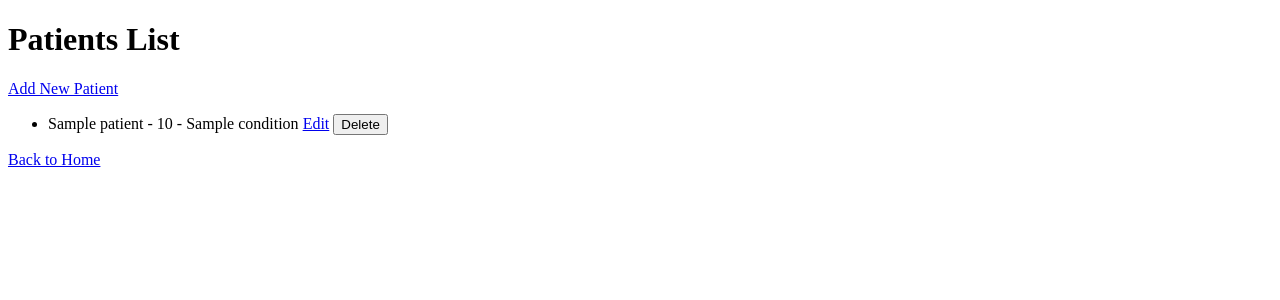
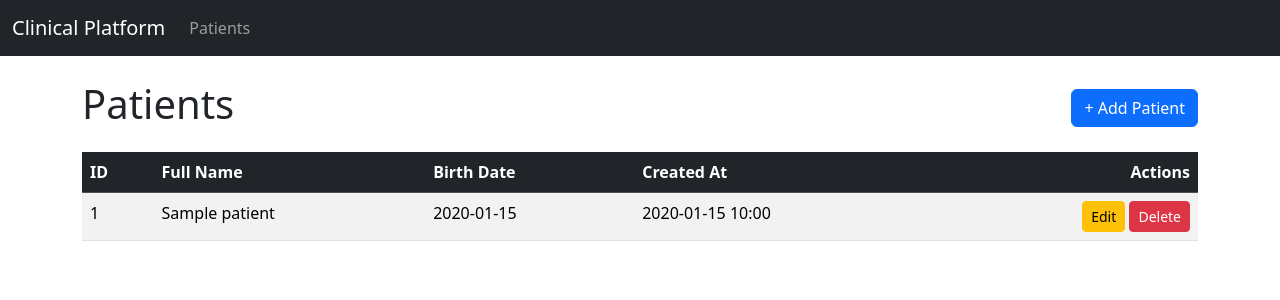
Before and after one commit to estevamcarnecine/pim-gestao-clinica-farmaceutica, a Python web app: template app/templates/patients.html in a window 1280 px wide. Shown: the top 300 px of the page. Run offline with Jinja, Linux system fonts and the light colour scheme; the template is opened without the code that fills it: most values are stand-ins (such as "Sample title", 1, 10 or a date in 2020).

Commit message:
feat(patients): add full CRUD including update and delete routes with templates

```diff
--- a/app/templates/base.html
+++ b/app/templates/base.html
@@ -2,24 +2,34 @@
 <html lang="en">
 <head>
     <meta charset="UTF-8">
-    <title>Clinical Platform</title>
-    <link rel="stylesheet" href="{{ url_for('static', filename='style.css') }}">
+    <title>{% block title %}Clinical Management{% endblock %}</title>
+    <!-- Bootstrap CSS -->
+    <link href="https://cdn.jsdelivr.net/npm/bootstrap@5.3.2/dist/css/bootstrap.min.css" rel="stylesheet">
 </head>
 <body>
-    <header>
-        <h1>Clinical Research and Pharmaceutical Production Platform</h1>
-        <nav>
-            <a href="{{ url_for('index') }}">Home</a> |
-            <a href="{{ url_for('get_patients') }}">Patients</a>
-        </nav>
-    </header>
+    <!-- Navbar -->
+    <nav class="navbar navbar-expand-lg navbar-dark bg-dark">
+        <div class="container-fluid">
+            <a class="navbar-brand" href="{{ url_for('main.index') }}">Clinical Platform</a>
+            <button class="navbar-toggler" type="button" data-bs-toggle="collapse" data-bs-target="#navbarNav" aria-controls="navbarNav" aria-expanded="false" aria-label="Toggle navigation">
+                <span class="navbar-toggler-icon"></span>
+            </button>
+            <div class="collapse navbar-collapse" id="navbarNav">
+                <ul class="navbar-nav">
+                    <li class="nav-item">
+                        <a class="nav-link" href="{{ url_for('main.list_patients') }}">Patients</a>
+                    </li>
+                </ul>
+            </div>
+        </div>
+    </nav>
 
-    <main>
+    <!-- Main Content -->
+    <div class="container mt-4">
         {% block content %}{% endblock %}
-    </main>
+    </div>
 
-    <footer>
-        <p>© 2025 Clinical Platform</p>
-    </footer>
+    <!-- Bootstrap JS -->
+    <script src="https://cdn.jsdelivr.net/npm/bootstrap@5.3.2/dist/js/bootstrap.bundle.min.js"></script>
 </body>
 </html>
--- a/app/templates/patients.html
+++ b/app/templates/patients.html
@@ -1,27 +1,36 @@
-<!DOCTYPE html>
-<html>
-<head>
-    <title>Patients</title>
-</head>
-<body>
-    <h1>Patients List</h1>
+{% extends "base.html" %}
 
-    <a href="{{ url_for('patients.create_patient') }}">Add New Patient</a>
+{% block title %}Patients{% endblock %}
 
-    <ul>
+{% block content %}
+<div class="d-flex justify-content-between align-items-center mb-3">
+    <h1>Patients</h1>
+    <a href="{{ url_for('main.create_patient') }}" class="btn btn-primary">+ Add Patient</a>
+</div>
+
+<table class="table table-striped table-hover">
+    <thead class="table-dark">
+        <tr>
+            <th scope="col">ID</th>
+            <th scope="col">Full Name</th>
+            <th scope="col">Birth Date</th>
+            <th scope="col">Created At</th>
+            <th scope="col" class="text-end">Actions</th>
+        </tr>
+    </thead>
+    <tbody>
         {% for patient in patients %}
-        <li>
-            {{ patient.name }} - {{ patient.age }} - {{ patient.condition }}
-
-            <a href="{{ url_for('patients.update_patient', id=patient.id) }}">Edit</a>
-
-            <form action="{{ url_for('patients.delete_patient', id=patient.id) }}" method="POST" style="display:inline;">
-                <button type="submit">Delete</button>
-            </form>
-        </li>
+        <tr>
+            <td>{{ patient.id }}</td>
+            <td>{{ patient.name }}</td>
+            <td>{{ patient.birth_date.strftime('%Y-%m-%d') if patient.birth_date else '-' }}</td>
+            <td>{{ patient.created_at.strftime('%Y-%m-%d %H:%M') }}</td>
+            <td class="text-end">
+                <a href="{{ url_for('main.update_patient', patient_id=patient.id) }}" class="btn btn-sm btn-warning">Edit</a>
+                <a href="{{ url_for('main.delete_patient', patient_id=patient.id) }}" class="btn btn-sm btn-danger">Delete</a>
+            </td>
+        </tr>
         {% endfor %}
-    </ul>
-
-    <a href="{{ url_for('patients.index') }}">Back to Home</a>
-</body>
-</html>
+    </tbody>
+</table>
+{% endblock %}
```
Also changed, not shown: app/routes.py (+25 -20 lines), app/templates/create_patient.html (added, +27 -0 lines), app/templates/delete_patient.html (added, +19 -0 lines), app/templates/update_patient.html (+25 -20 lines).
